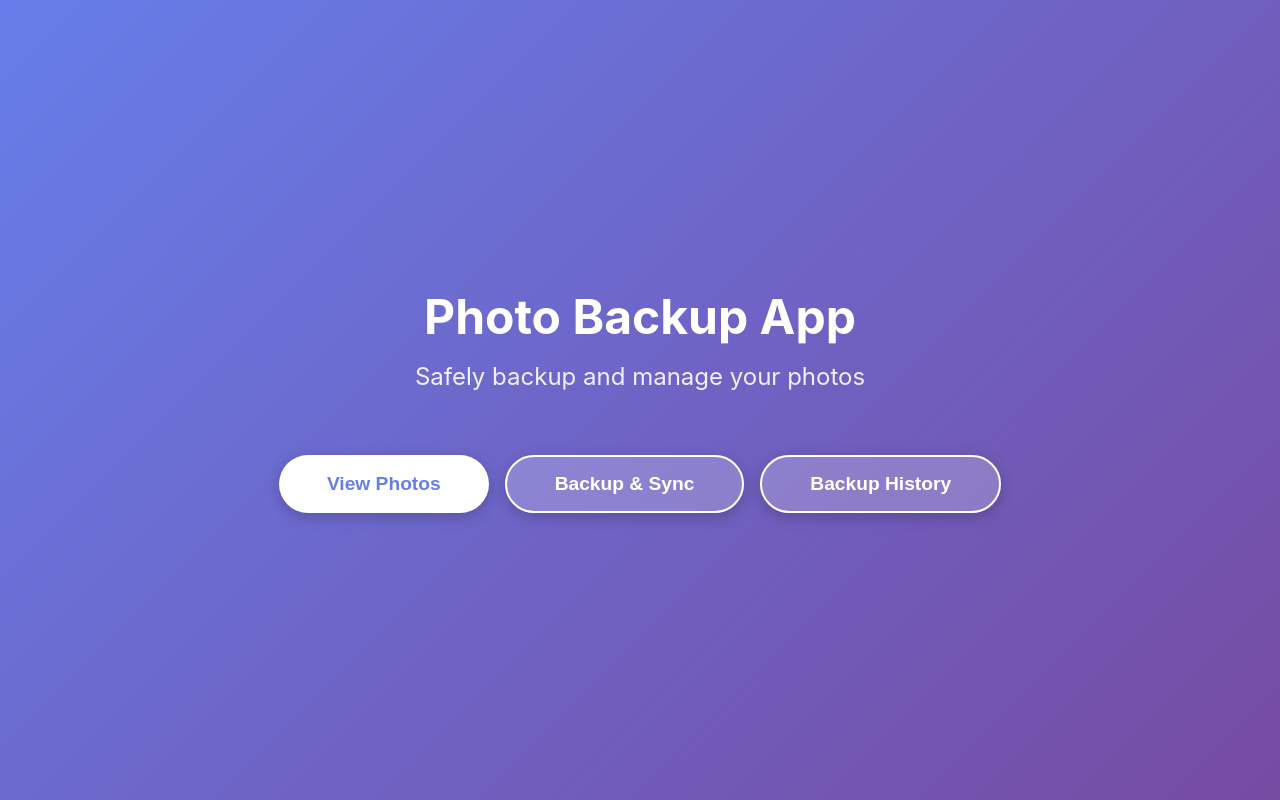
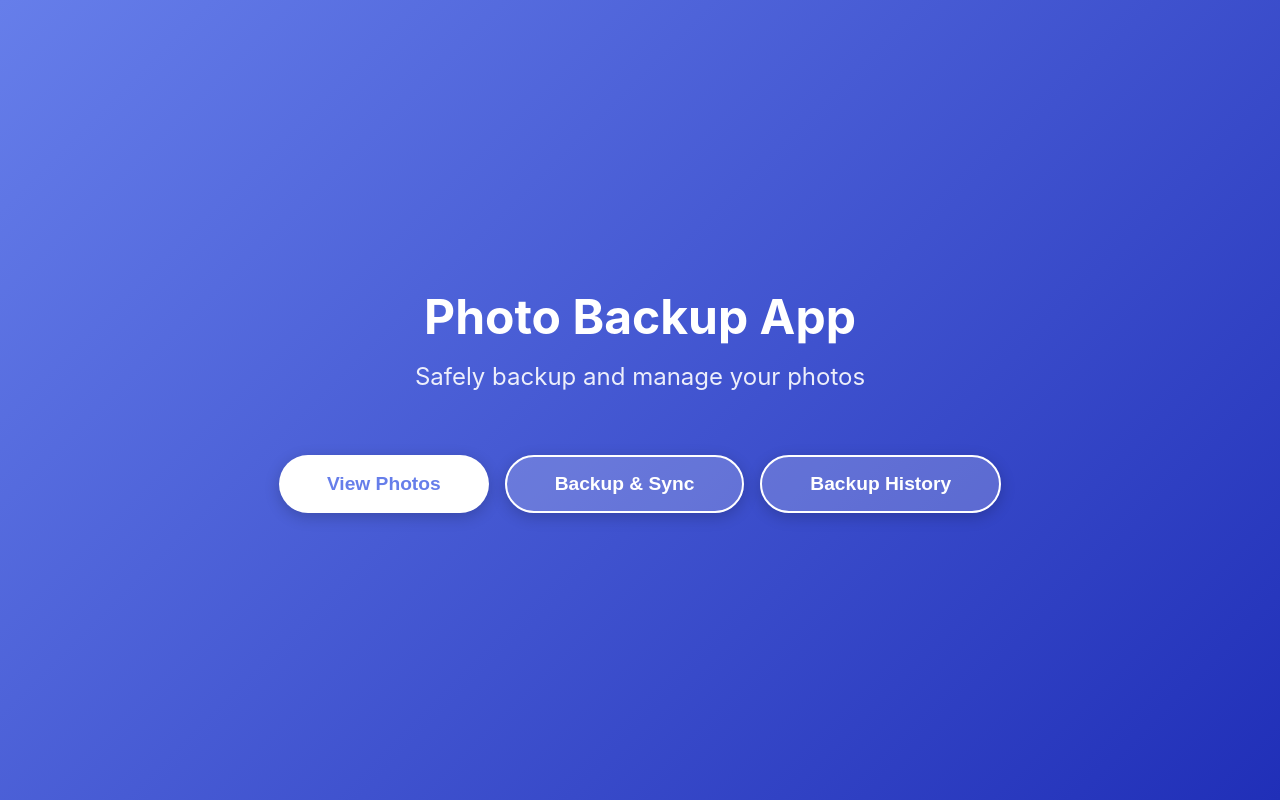
Before and after one commit to shanmc/photo-backup-app, a Vue app in the folder client/: page / in a window 1280 px wide. Built offline with nearby package versions, Linux system fonts and the light colour scheme.

Commit message:
Updated backgroupnd colours

```diff
--- a/client/src/App.vue
+++ b/client/src/App.vue
@@ -47,7 +47,7 @@ export default {
   -webkit-font-smoothing: antialiased;
   -moz-osx-font-smoothing: grayscale;
   text-align: center;
-  color: #2c3e50;
+  color: #0b549d;
   margin: 0;
   padding: 0;
 }
@@ -75,7 +75,7 @@ export default {
 .nav-btn {
   background: transparent;
   border: none;
-  color: #667eea;
+  color: #447ceb;
   font-size: 1rem;
   font-weight: 600;
   cursor: pointer;
--- a/client/src/components/BackupHistory.vue
+++ b/client/src/components/BackupHistory.vue
@@ -285,7 +285,7 @@ export default {
 <style scoped>
 .backup-history {
   min-height: 100vh;
-  background: linear-gradient(135deg, #667eea 0%, #764ba2 100%);
+  background: linear-gradient(135deg, #667eea 0%, #202fb8 100%);
   padding: 2rem;
 }
 
--- a/client/src/components/BackupSync.vue
+++ b/client/src/components/BackupSync.vue
@@ -325,7 +325,7 @@ export default {
 <style scoped>
 .backup-sync {
   min-height: 100vh;
-  background: linear-gradient(135deg, #667eea 0%, #764ba2 100%);
+  background: linear-gradient(135deg, #667eea 0%, #202fb8 100%);
   padding: 2rem;
 }
 
--- a/client/src/components/HomeScreen.vue
+++ b/client/src/components/HomeScreen.vue
@@ -35,7 +35,7 @@ export default {
   display: flex;
   align-items: center;
   justify-content: center;
-  background: linear-gradient(135deg, #667eea 0%, #764ba2 100%);
+  background: linear-gradient(135deg, #667eea 0%, #202fb8 100%);
   padding: 20px;
 }
 
--- a/client/src/components/ViewPhotos.vue
+++ b/client/src/components/ViewPhotos.vue
@@ -167,7 +167,7 @@ export default {
 <style scoped>
 .view-photos {
   min-height: 100vh;
-  background: linear-gradient(135deg, #667eea 0%, #764ba2 100%);
+  background: linear-gradient(135deg, #667eea 0%, #202fb8 100%);
   padding: 2rem;
 }
 
```
